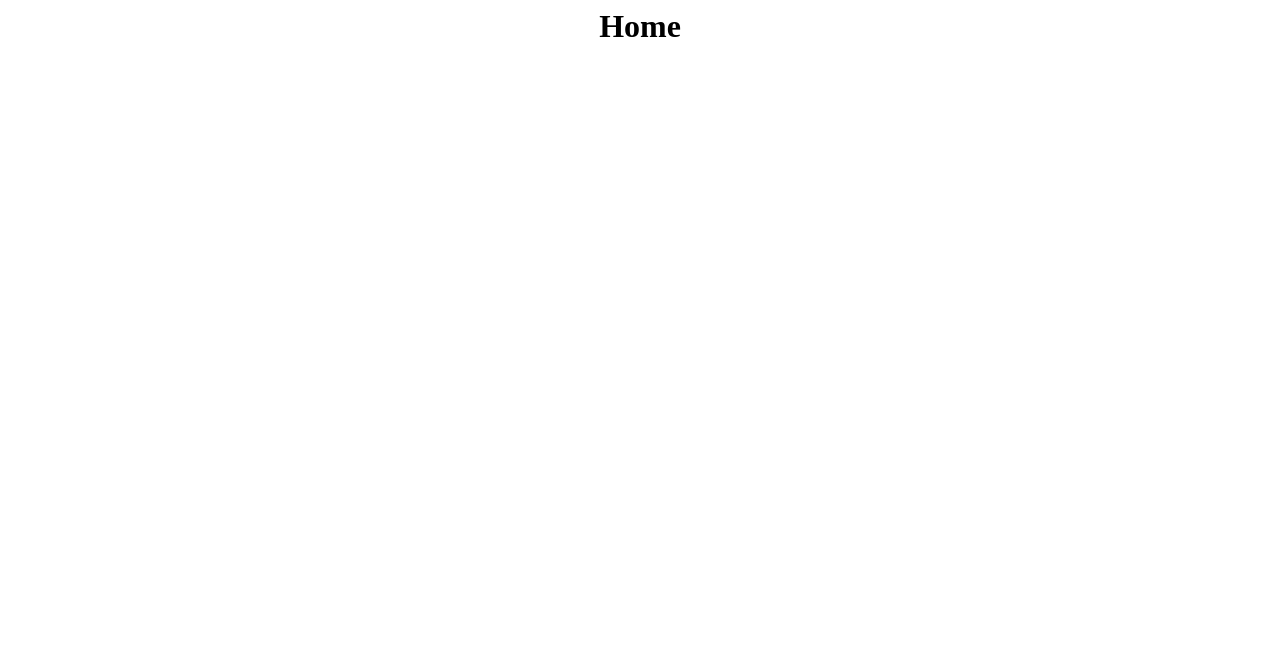
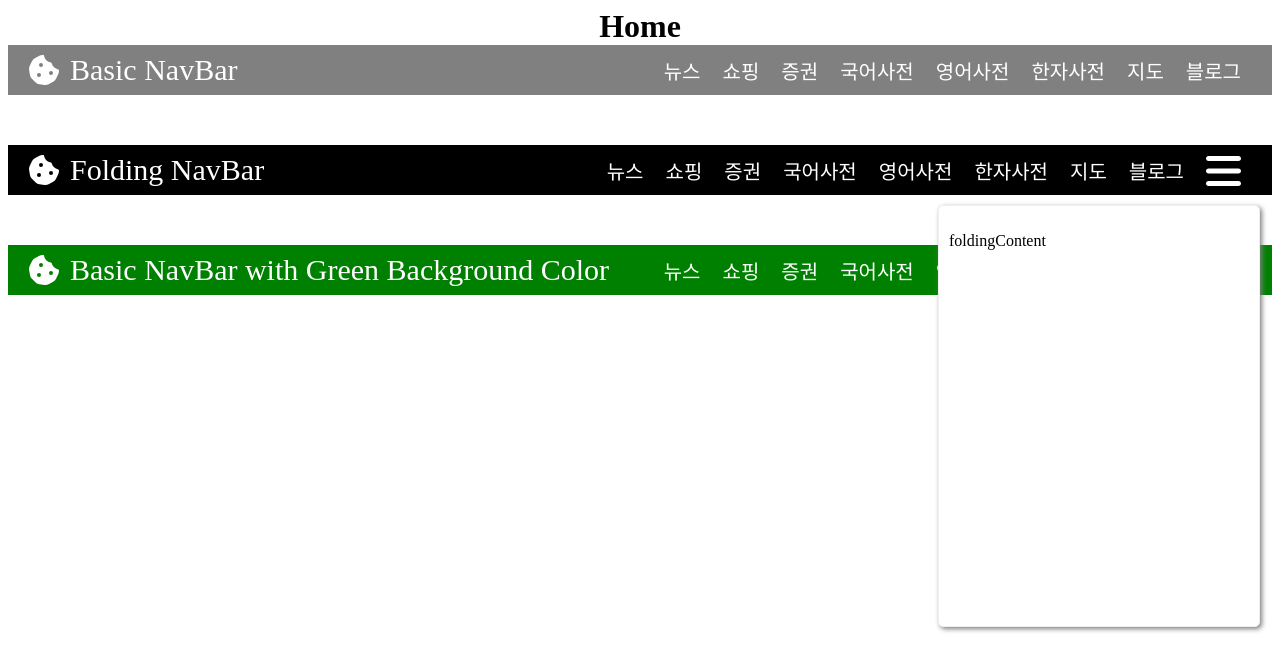
Before and after one commit to rahee-k-it/u-react-ui, a React (Create React App) app: page /navbar in a window 1280 px wide. Before the commit this address had no page. Shown: the top 670 px of the page. Built offline with nearby package versions, Linux system fonts and the light colour scheme.

Commit message:
navbar 컴포넌트 구현 및 활용 예시 추가

```diff
--- a/src/Router.js
+++ b/src/Router.js
@@ -1,7 +1,8 @@
-import { Route, Routes } from 'react-router-dom';
-import Buttons from './pages/ButtonsPage';
-import CardPage from './pages/CardPage';
-import MainPage from './pages/MainPage';
+import { Route, Routes } from "react-router-dom";
+import Buttons from "./pages/ButtonsPage";
+import CardPage from "./pages/CardPage";
+import MainPage from "./pages/MainPage";
+import NavBarPage from "./pages/NavBarPage";
 
 function Router() {
   return (
@@ -9,6 +10,7 @@ function Router() {
       <Route path="/" element={<MainPage />} />
       <Route path="/buttons" element={<Buttons />} />
       <Route path="/card" element={<CardPage />} />
+      <Route path="/navbar" element={<NavBarPage />} />
     </Routes>
   );
 }
--- /dev/null
+++ b/src/components/navbar/BasicNavBar.jsx
@@ -0,0 +1,40 @@
+import styled from "styled-components";
+
+const Container = styled.div`
+  height: 50px;
+  /* background-color: grey; */
+  ${(props) => `background-color: ${props.bgColor ?? "grey"};`}
+  display: flex;
+  /* align-items: center; */
+  justify-content: space-between;
+`;
+
+const LogoBox = styled.div`
+  display: flex;
+  /* background-color: black; */
+  align-items: center;
+  padding-left: 20px;
+  padding-right: 10px;
+`;
+
+const ButtonBox = styled.div`
+  display: flex;
+  justify-content: flex-end;
+  /* flex-direction: row-reverse; */
+  align-items: center;
+  padding-right: 20px;
+  /* background-color: aqua; */
+`;
+
+function BasicNavBar({ bgColor, logo, buttons }) {
+  return (
+    <div>
+      <Container bgColor={bgColor}>
+        <LogoBox>{logo}</LogoBox>
+        <ButtonBox>{buttons}</ButtonBox>
+      </Container>
+    </div>
+  );
+}
+
+export default BasicNavBar;
--- /dev/null
+++ b/src/components/navbar/FoldingNavBar.jsx
@@ -0,0 +1,83 @@
+import styled from "styled-components";
+import { FontAwesomeIcon } from "@fortawesome/react-fontawesome";
+import { faBars } from "@fortawesome/free-solid-svg-icons";
+import { useState } from "react";
+
+const Container = styled.div`
+  height: 50px;
+  background-color: #000000;
+  display: flex;
+  /* align-items: center; */
+  justify-content: space-between;
+`;
+
+const LogoBox = styled.div`
+  display: flex;
+  align-items: center;
+  padding-left: 20px;
+  padding-right: 10px;
+`;
+
+const ButtonBox = styled.div`
+  display: flex;
+  justify-content: flex-end;
+  align-items: center;
+  padding-right: 20px;
+`;
+
+const Button = styled.button`
+  background-color: black;
+  height: 40px;
+  border: none;
+  border-radius: 5px;
+  font-size: 20px;
+  color: white;
+  margin-left: 5px;
+  margin-right: 5px;
+  cursor: pointer;
+  transition: background-color 0.1s linear;
+  &:hover {
+    background-color: #3d3b3b;
+    /* background-color: ${(props) => props.color}; */
+    color: white;
+    opacity: 0.7;
+  }
+`;
+
+const FoldingBox = styled.div`
+  position: absolute;
+  right: 10px;
+  z-index: 1;
+  width: 300px;
+  min-height: 400px;
+  background-color: white;
+  margin: 10px;
+  border-radius: 5px;
+  box-shadow: 2px 2px 5px gray;
+  padding: 10px;
+  border: 1px solid #eee;
+`;
+
+function FoldingBasicNavBar({ logo, buttons, foldableContent }) {
+  const [foldingBoxOpened, setFoldingBoxOpened] = useState(true);
+  return (
+    <div>
+      <Container>
+        <LogoBox>{logo}</LogoBox>
+        <ButtonBox>
+          {buttons}
+          <Button
+            onClick={() => {
+              setFoldingBoxOpened(!foldingBoxOpened);
+            }}
+          >
+            <FontAwesomeIcon icon={faBars} size="2x" color="white" />
+          </Button>
+        </ButtonBox>
+      </Container>
+      {foldingBoxOpened ? <FoldingBox>{foldableContent}</FoldingBox> : ""}
+    </div>
+  );
+}
+
+export default FoldingBasicNavBar;
--- a/src/pages/MainPage.js
+++ b/src/pages/MainPage.js
@@ -1,4 +1,4 @@
-import { Link } from 'react-router-dom';
+import { Link } from "react-router-dom";
 
 function MainPage() {
   return (
@@ -6,14 +6,20 @@ function MainPage() {
       <div>
         <ul>
           <li>
-            <Link to={'/card'}>
+            <Link to={"/card"}>
               <span>카드페이지로 이동</span>
             </Link>
           </li>
 
           <li>
-            <Link to={'/buttons'}>
+            <Link to={"/buttons"}>
               <span>버튼페이지 이동</span>
+            </Link>
+          </li>
+
+          <li>
+            <Link to={"/navbar"}>
+              <span>네브바페이지 이동</span>
             </Link>
           </li>
         </ul>
--- /dev/null
+++ b/src/pages/NavBarPage.jsx
@@ -0,0 +1,108 @@
+import BasicNavBar from "../components/navbar/BasicNavBar";
+import FoldingNavBar from "../components/navbar/FoldingNavBar";
+import styled from "styled-components";
+import { FontAwesomeIcon } from "@fortawesome/react-fontawesome";
+import { faCookieBite } from "@fortawesome/free-solid-svg-icons";
+
+const Logo = styled.div`
+  color: white;
+  font-size: 30px;
+  margin-left: 10px;
+`;
+
+const NavBarBox = styled.div`
+  margin-bottom: 50px;
+`;
+
+const Button = styled.button`
+  background-color: ${({ bgColor }) => `${bgColor ?? "gray"};`};
+  height: 40px;
+  border: none;
+  border-radius: 5px;
+  font-size: 20px;
+  color: white;
+  margin-left: 5px;
+  margin-right: 5px;
+  cursor: pointer;
+  transition: background-color 0.1s linear;
+  &:hover {
+    color: white;
+    opacity: 0.7;
+  }
+`;
+function NavBarPage() {
+  return (
+    <>
+      <NavBarBox>
+        <BasicNavBar
+          logo={
+            <>
+              <FontAwesomeIcon icon={faCookieBite} size="2x" color="white" />
+              <Logo>Basic NavBar</Logo>
+            </>
+          }
+          buttons={
+            <>
+              <Button>뉴스</Button>
+              <Button>쇼핑</Button>
+              <Button>증권</Button>
+              <Button>국어사전</Button>
+              <Button>영어사전</Button>
+              <Button>한자사전</Button>
+              <Button>지도</Button>
+              <Button>블로그</Button>
+            </>
+          }
+        />
+      </NavBarBox>
+      <NavBarBox>
+        <FoldingNavBar
+          logo={
+            <>
+              <FontAwesomeIcon icon={faCookieBite} size="2x" color="white" />
+              <Logo>Folding NavBar</Logo>
+            </>
+          }
+          buttons={
+            <>
+              <Button bgColor="black">뉴스</Button>
+              <Button bgColor="black">쇼핑</Button>
+              <Button bgColor="black">증권</Button>
+              <Button bgColor="black">국어사전</Button>
+              <Button bgColor="black">영어사전</Button>
+              <Button bgColor="black">한자사전</Button>
+              <Button bgColor="black">지도</Button>
+              <Button bgColor="black">블로그</Button>
+            </>
+          }
+          foldableContent={<p>foldingContent</p>}
+        />
+      </NavBarBox>
+      <NavBarBox>
+        <BasicNavBar
+          bgColor="green"
+          logo={
+            <>
+              <FontAwesomeIcon icon={faCookieBite} size="2x" color="white" />
+              <Logo>Basic NavBar with Green Background Color</Logo>
+            </>
+          }
+          buttons={
+            <>
+              <Button bgColor="green">뉴스</Button>
+              <Button bgColor="green">쇼핑</Button>
+              <Button bgColor="green">증권</Button>
+              <Button bgColor="green">국어사전</Button>
+              <Button bgColor="green">영어사전</Button>
+              <Button bgColor="green">한자사전</Button>
+              <Button bgColor="green">지도</Button>
+              <Button bgColor="green">블로그</Button>
+            </>
+          }
+        />
+      </NavBarBox>
+    </>
+  );
+}
+
+export default NavBarPage;
```
